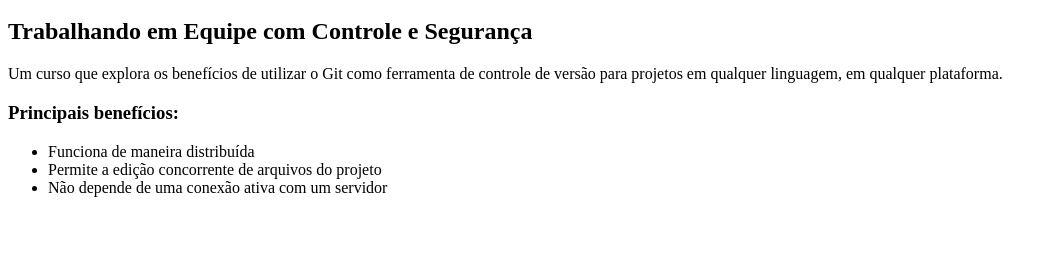
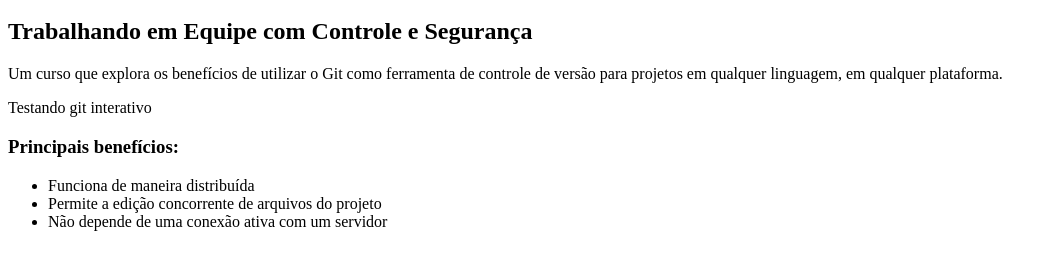
Before and after one commit to bdonizetisilva/meu-site, a plain HTML site: page index.html in a window 1280 px wide. Shown: the part 48-318 px from the top of the page, without its empty margins (0-1057 px from the left). Drawn offline with Linux system fonts and the light colour scheme.

Commit message:
Novo paragrafo

```diff
--- a/index.html
+++ b/index.html
@@ -6,7 +6,7 @@
         <h2>Trabalhando em Equipe com Controle e Segurança</h2>
 
         <p>Um curso que explora os benefícios de utilizar o Git como ferramenta de controle de versão para projetos em qualquer linguagem, em qualquer plataforma.</p>
-
+        <p>Testando git interativo</p>
         <h3>Principais benefícios:</h3>
         <ul>
             <li>Funciona de maneira distribuída</li>
```
